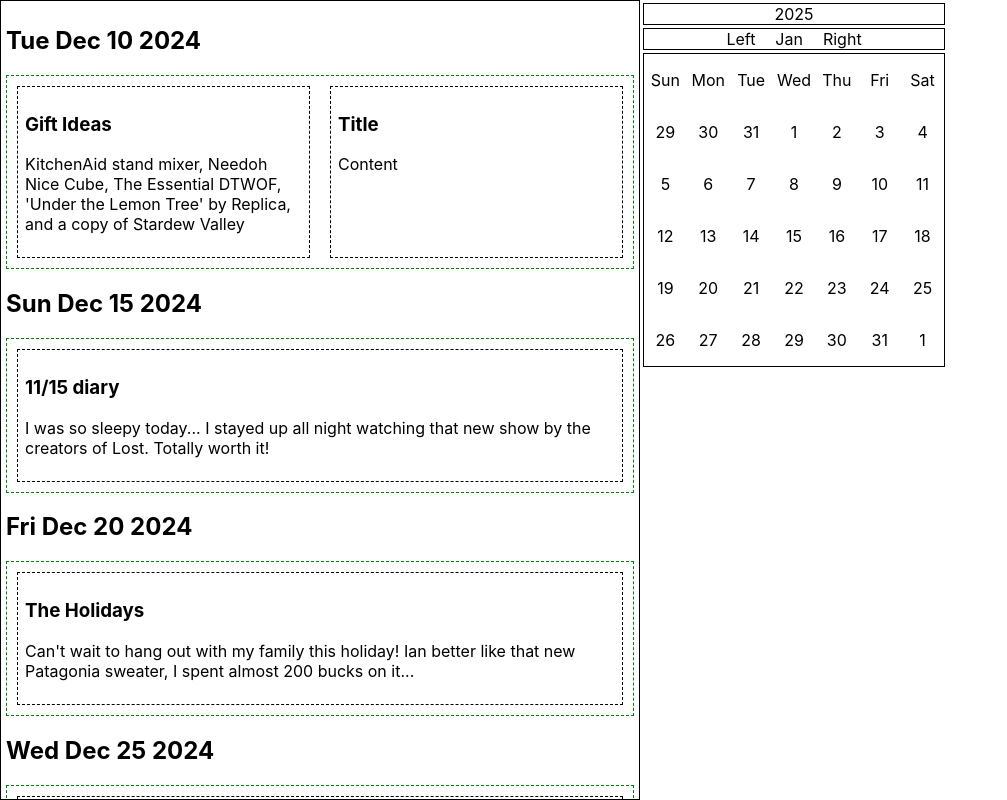
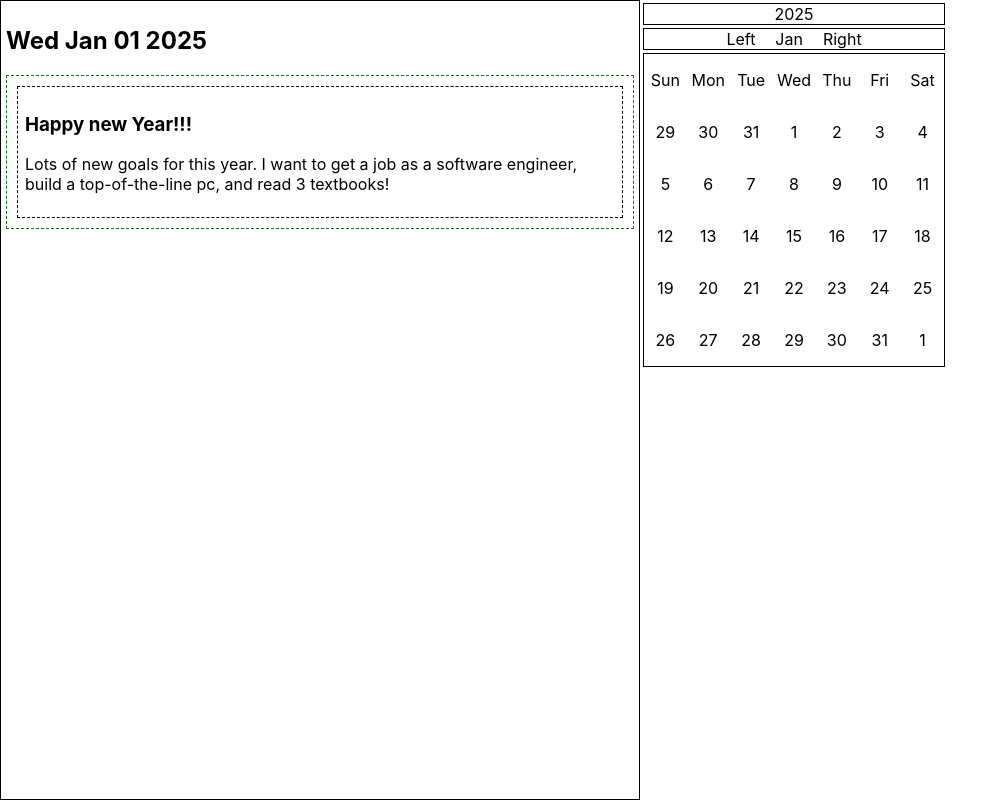
Before and after one commit to roxanne-mackinnon/RJournal, a React (Create React App) app: page / in a window 1280 px wide. Shown: the whole page, without its empty margins (0-1007 px from the left). Built offline with nearby package versions, Linux system fonts and the light colour scheme.

Commit message:
Added 'onRangeSelected' prop to Calendar component, which now allows App (or the parent) to filter and only display notes within that range.
NoteContainer now displays nothing if input list is null instead of crashing.

```diff
--- a/src/App.js
+++ b/src/App.js
@@ -6,10 +6,20 @@ import {useState} from 'react';
 
 function App() {
   let [date, setDate] = useState(new Date());
+  // start as null, <Calendar> (or whatever component that induces a method of filtering notes to display)
+  // will set these on its first render
+  let [rangeStart, setRangeStart] = useState(null);
+  let [rangeEnd,setRangeEnd] = useState(null);
+
+  let filteredNotes = null;
+  if (rangeStart != null && rangeEnd != null) {
+    filteredNotes = notes.filter(note => note.creationDate >= rangeStart && note.creationDate <= rangeEnd);
+  }
+
   return (
     <div className="app-container">
-      <NoteContainer notes={notes} />
-      <Calendar onMonthChanged={(newDate) => console.log(newDate)}/>
+      <NoteContainer notes={filteredNotes} />
+      <Calendar onRangeSelected={(start, end) => {setRangeStart(start); setRangeEnd(end)}}/>
     </div>
   );
 }
--- a/src/Calendar.js
+++ b/src/Calendar.js
@@ -1,13 +1,23 @@
 import './Calendar.css';
-import {datesToDisplay, MONTHS} from './dateutils';
+import {datesToDisplay, daysInMonth, MONTHS} from './dateutils';
 import {useState, useEffect} from 'react';
 
-export default function Calendar({onMonthChanged}) {
+//  Calendar component for displaying ranges of dates, old-school calendar style.
+//  'onRangeSelected': callback function of two parameters, start date and end date (exclusive)
+//    these dates represent the dates which the parent should display, representing either that the
+//    month has changed or the user has click-and-dragged over a set of continuous days
+export default function Calendar({onRangeSelected}) {
     const [date,setDate] = useState(new Date());
     const days = datesToDisplay(date);
 
     useEffect(() => {
-        onMonthChanged(date);
+        // not sure how to handle daylight savings...
+        // Should do between 12:00AM on first of month until just before 12:00AM of start of next month.
+        const firstOfMonth = new Date(date.getFullYear(), date.getMonth(), 1);
+        const lastOfMonth = new Date(date.getFullYear(), date.getMonth()+1, 1, 0, 0, -1);
+        onRangeSelected(firstOfMonth, lastOfMonth);
+
+        // can change this code later to account for different types of selecting ranges e.g. selecting multiple months or click-n-dragging over a range of dates
     }, [date]);
 
     return (
--- a/src/NoteContainer.css
+++ b/src/NoteContainer.css
@@ -5,6 +5,7 @@
     vertical-align: top;
     height: 100vh;
     overflow: scroll;
+    scrollbar-width: none;
     padding: 5px;
     border: 1px solid black;
 }
--- a/src/NoteContainer.js
+++ b/src/NoteContainer.js
@@ -3,6 +3,7 @@ import './NoteContainer.css';
 // Group the array of notes by dates (without modifying the original array)
 // Return a result of the form [{creationDate: <date>, notes:[...]}, ...]
 function groupNotesByDate(notes) {
+    if (notes === null) return null;
     if (notes.length == 0) return [];
     let sortedNotes = notes.toSorted();
 
@@ -42,7 +43,7 @@ export default function NoteContainer({notes, startDate, endDate}) {
 
     return (
         <div className="note-container">
-            {groupedNotes.map(group =>
+            {groupedNotes?.map(group =>
             <>
                 <h2>{group.creationDate.toDateString()}</h2>
                 <div className="date-group">
--- a/src/dateutils.js
+++ b/src/dateutils.js
@@ -27,6 +27,12 @@ export function daysInLastMonth(date) {
     return copyDate.getDate();
 }
 
+// date is between start and end, inclusive
+// ASSUMES start < end
+export function dateIsBetween(date, start, end) {
+    return date >= start && date <= end;
+}
+
 export function datesToDisplay(date) {
     let result = [];
     let precedingSunday = dateOfPrecedingSunday(date);
--- a/src/notedata.js
+++ b/src/notedata.js
@@ -22,5 +22,7 @@ export const notes = [
     new Note("Apartment Hunting", "Amanda and I toured a new apartment today, compared to what we pay now it would be a huge step up! In-unit washer-dryer, filtered water from the fridge, and counter space to cook? Count me in!",
         new Date(2024, 5, 3, 15, 21)),
     new Note("Welcome to my Journal!", "Developing a new journal application. Entries may or may not be correlated to the real life experiences of the app developer.",
-        new Date(2024, 5, 1, 12))
+        new Date(2024, 5, 1, 12)),
+    new Note("Happy new Year!!!", "Lots of new goals for this year. I want to get a job as a software engineer, build a top-of-the-line pc, and read 3 textbooks!",
+        new Date(2025, 0, 1, 0, 15))
 ]
```
